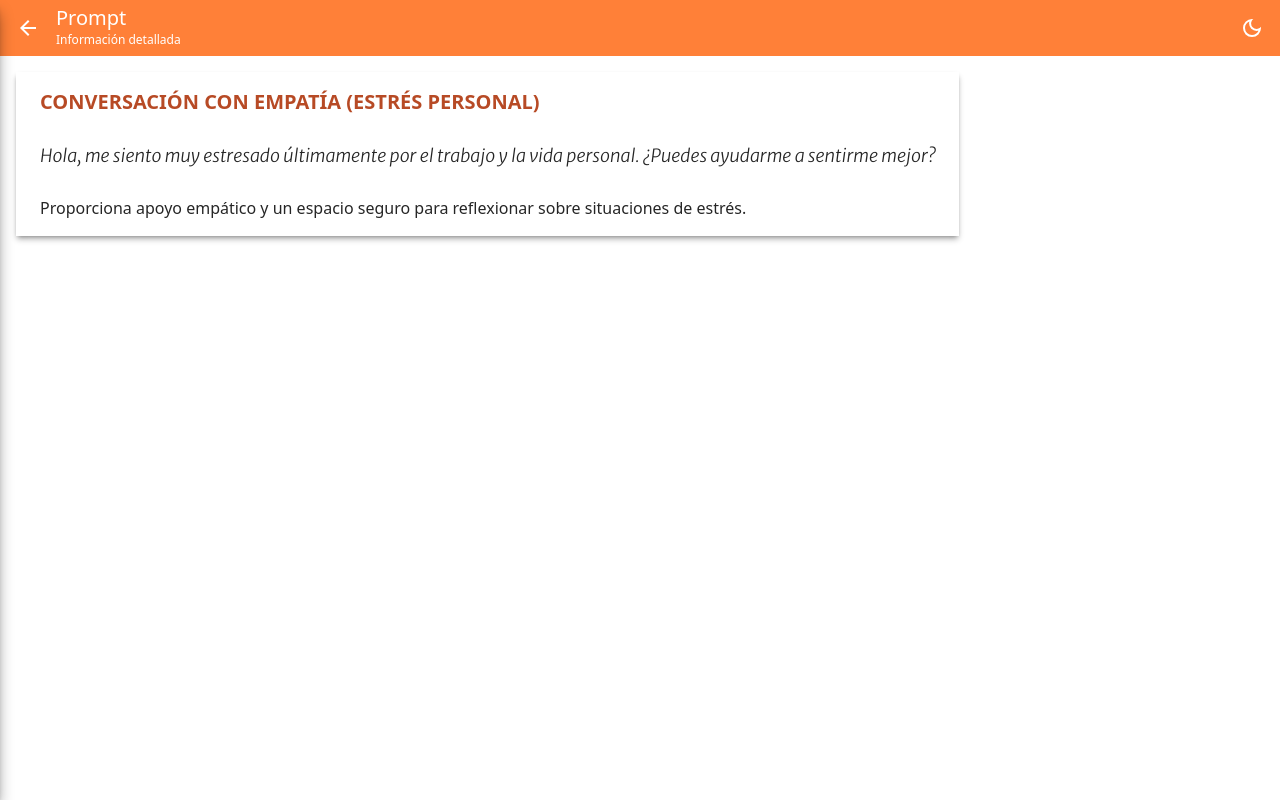
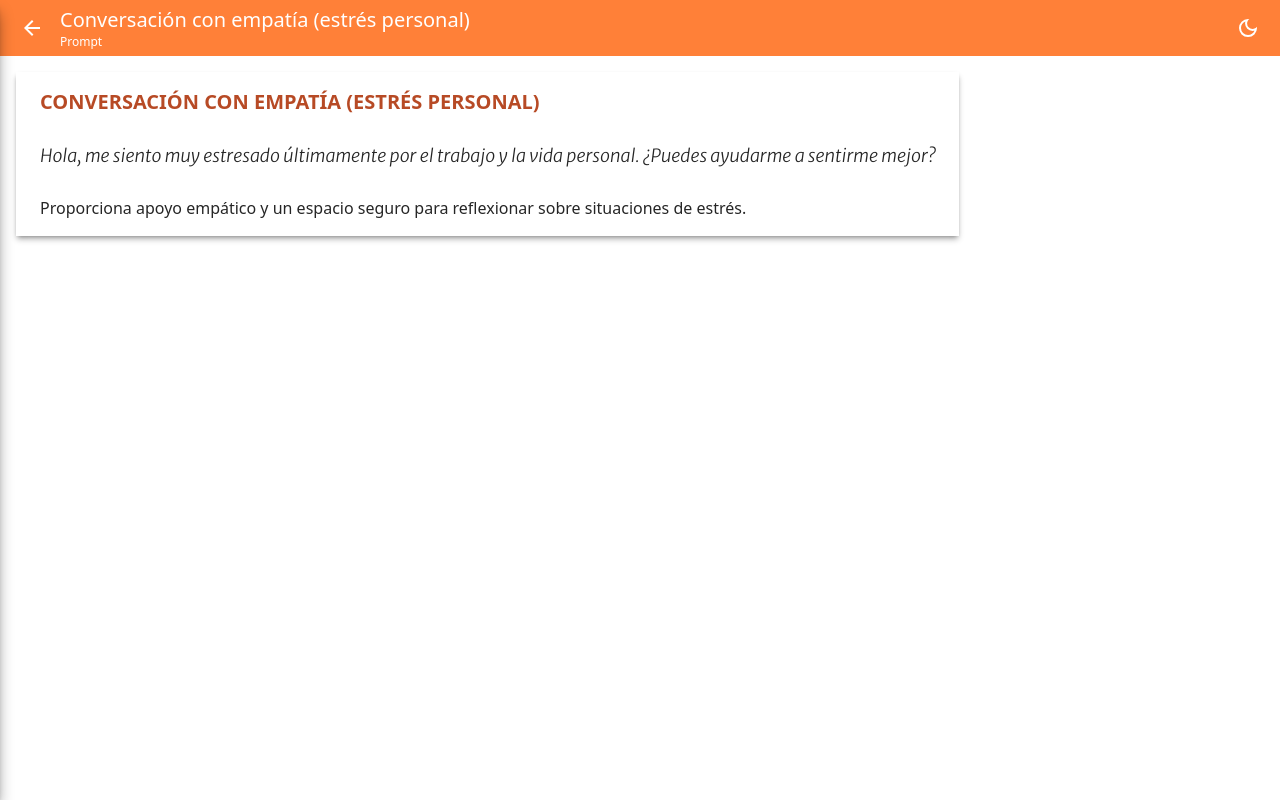
Before and after one commit to dmenta/prompt-dict, an Angular app: page /prompt/1 in a window 1280 px wide. Built offline with nearby package versions, Linux system fonts and the light colour scheme.

Commit message:
Corregidos espacios en header Equilibrados colores

```diff
--- a/src/app/core/components/header/header.ts
+++ b/src/app/core/components/header/header.ts
@@ -10,8 +10,8 @@ import { ModeToggle } from "../mode-toggle/mode-toggle";
   selector: "pd-header",
   imports: [RouterLink, Searcher, ModeToggle],
   template: ` <div
-    class="h-14 flex items-center
-           justify-start px-2 gap-2  z-10  bg-header text-header-contrast">
+    class="h-14 flex  items-center overflow-hidden
+           justify-between px-3 gap-2  z-10  bg-header text-header-contrast">
     <a
       [routerLink]="['./']"
       [queryParams]="previousRouteService.previousParams()"
@@ -29,11 +29,11 @@ import { ModeToggle } from "../mode-toggle/mode-toggle";
         <path d="M120-240v-80h720v80H120Zm0-200v-80h720v80H120Zm0-200v-80h720v80H120Z" />
       </svg>
     </button>
-    <div [class.hidden]="!hideBack()" class="w-full">
-      <h1 class="truncate lowercase first-letter:uppercase text-xl" [title]="titulo()">
+    <div [class.hidden]="!hideBack()" class="overflow-hidden w-full flex flex-col">
+      <h1 class="w-full inline-block truncate lowercase first-letter:uppercase text-xl" [title]="titulo()">
         {{ titulo() }}
       </h1>
-      <div [class.hidden]="subtitulo() === ''" class="truncate lowercase first-letter:uppercase text-xs mb-1">
+      <div [class.hidden]="subtitulo() === ''" class="truncate lowercase first-letter:uppercase text-xs">
         {{ subtitulo() }}
       </div>
     </div>
@@ -55,10 +55,11 @@ export class Header {
 
       const pageTitle = this.title.getTitle();
       const partes = pageTitle.split("|");
-      this.titulo.set(partes[0]);
       if (partes.length > 1) {
-        this.subtitulo.set(partes[1].trim());
+        this.titulo.set(partes[1].trim());
+        this.subtitulo.set(partes[0].trim());
       } else {
+        this.titulo.set(partes[0].trim());
         this.subtitulo.set("");
       }
     });
--- a/src/app/pages/prompt-detail/prompt-detail.ts
+++ b/src/app/pages/prompt-detail/prompt-detail.ts
@@ -31,7 +31,7 @@ export class PromptDetail {
         const prompt = this.persistService.byId(id);
         this.prompt.set(prompt);
 
-        this.title.setTitle(`Prompt | Información detallada`);
+        this.title.setTitle(`Prompt | ${this.prompt()?.titulo || "No encontrado"}`);
       }
     });
   }
--- a/src/styles.css
+++ b/src/styles.css
@@ -56,9 +56,9 @@
   --color-app-fore: var(--color-neutral-50);
 
   --color-action: oklch(0.695 0.181 46);
-  --color-primary: var(--color-azul-300);
-  --color-primary-light: var(--color-azul-400);
-  --color-primary-dark: var(--color-azul-200);
+  --color-primary: oklch(0.654 0.055 204);
+  --color-primary-light: oklch(0.594 0.055 204);
+  --color-primary-dark: oklch(0.794 0.055 204);
 
   --color-contrast: var(--color-white);
   --color-inverse: var(--color-white);
@@ -73,11 +73,11 @@
   --color-button-contrast: var(--color-contrast);
   --color-card-hover: var(--color-neutral-900);
 
-  --color-search-contrast: var(--color-inverse);
+  --color-search-contrast: var(--color-black);
   --color-item-hover-contrast: var(--color-inverse);
   --color-prompt: var(--color-contrast);
 
-  --color-search: var(--color-neutral-800);
+  --color-search: var(--color-neutral-50);
   --color-placeholder: var(--color-neutral-400);
   --color-drawer: var(--color-neutral-800);
   --color-drawer-header: var(--color-neutral-800);
```
